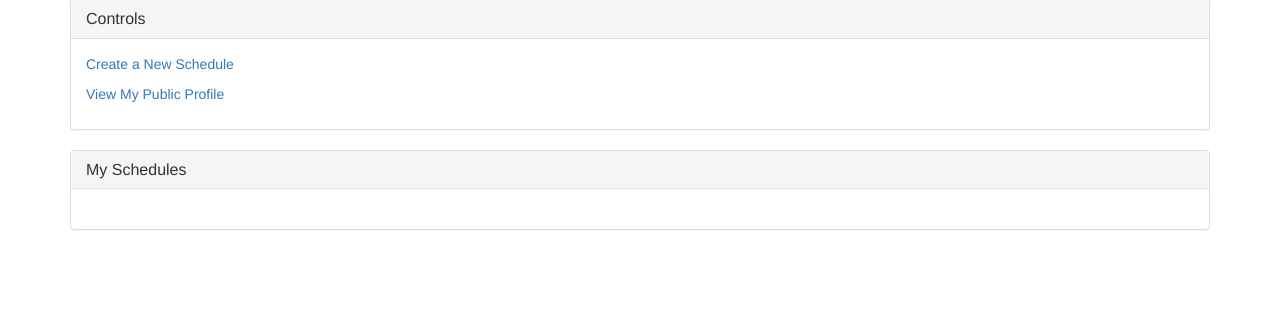
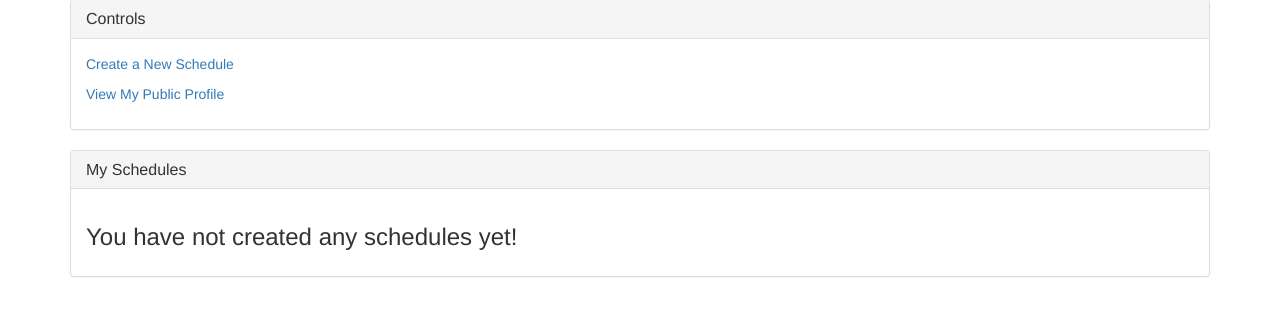
Before and after one commit to Dillonb/scheduler, a Django app: template templates/scheduler/account.html in a window 1280 px wide. Shown: the part 114-443 px from the top of the page. Run offline with Django 3.2, Linux system fonts and the light colour scheme; the template is opened without the code that fills it, so the values that code supplies are empty; some libraries are stand-ins or nearby versions.

Commit message:
Added a message on the account page for when there are no schedules.

```diff
--- a/templates/scheduler/account.html
+++ b/templates/scheduler/account.html
@@ -24,11 +24,15 @@
         </h3>
     </div>
     <div class="panel-body">
+        {% if schedules %}
         <ul>
             {% for schedule in schedules %}
             <li><a href="/schedule/{{ schedule.id }}">{{ schedule }}</a></li>
             {% endfor %}
         </ul>
+        {% else %}
+            <h3>You have not created any schedules yet!</h3>
+        {% endif %}
     </div>
 </div>
 {% endblock %}
```
